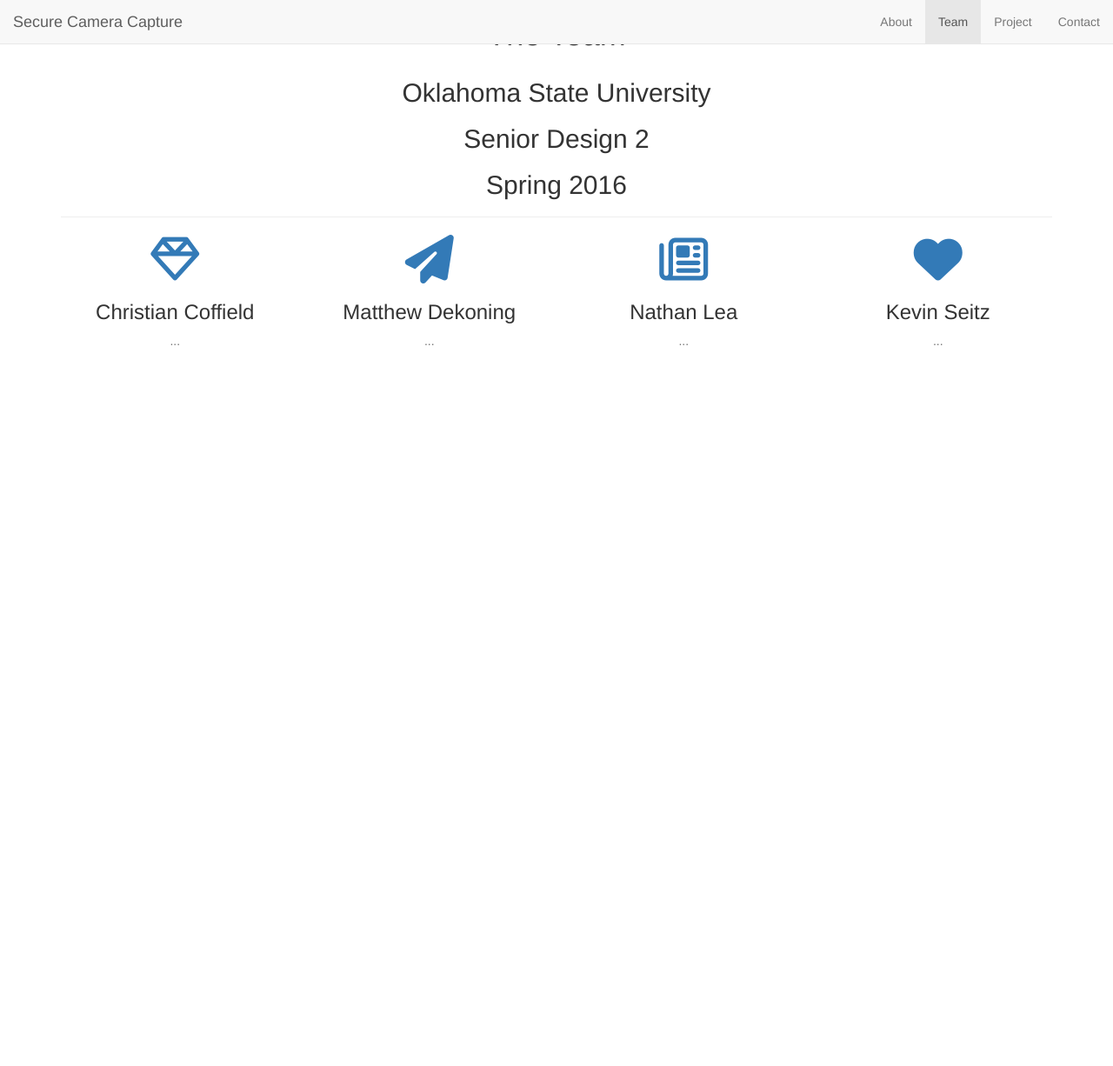
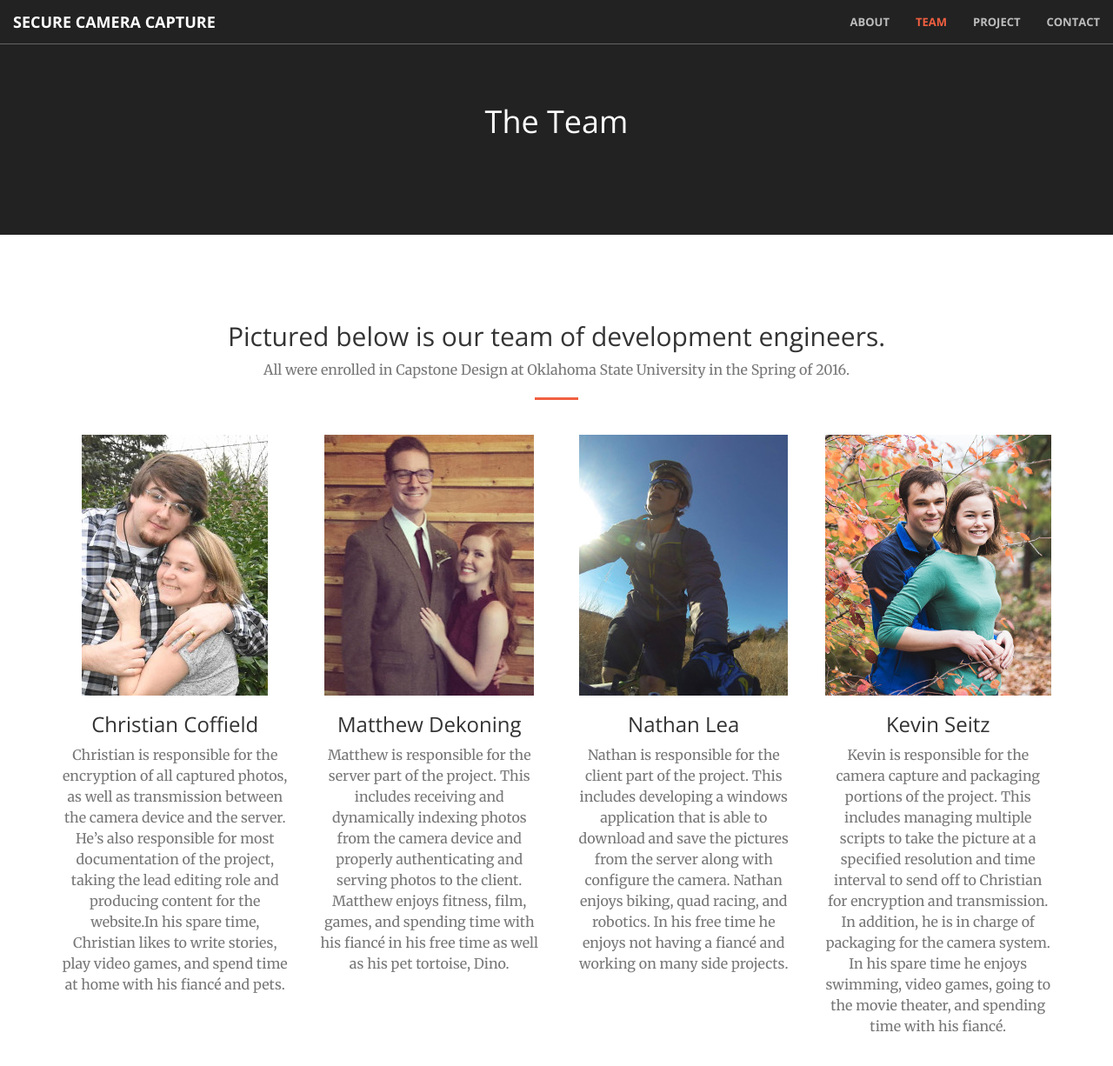
Before and after one commit to nathanlea/SecureCameraCapture, a Jekyll site: the page built from team.html, in a window 1280 px wide and 1292 px high. Shown: the top 1226 px of the window at 87% size. Built offline with Jekyll 4.4.1, drawn with Linux system fonts in a browser that asks for light colours; nearby versions of some CDN libraries; library files that are not in the unit come from our copies; Markdown is read by kramdown in place of the engine named in the settings.

Commit message:
Website Update for Prototype Presentation

```diff
--- a/about.html
+++ b/about.html
@@ -14,10 +14,12 @@
       <div class="col-lg-8 col-lg-offset-2 text-center">
         <h2 class="section-heading">The Project</h2>
         <hr class="light">
+        <p class="text-faded">Tasked by Oklahoma State University, the project definition was given to us as the following:</p>
         <p class="text-faded">“A system that snaps a picture and stores the picture in memory securely. A good system will enable a security protocol, hopefully with military-grade encryption, so that any system cannot possibly be compromised by a user or thief. The picture should also be able to be recalled at a later time.”</p>
         <h2 class="section-heading">The Goal</h2>
+        <!-- <p class="text-faded">We have narrowed that down to a specific goal statement:</p> -->
         <hr class="light">
-        <p class="text-faded">To create a secure camera system that is capable of taking pictures and securely storing them offsite to a secondary location for later retrieval</p>
+        <p class="text-faded">Our goal is to produce a secure camera system that can capture photographs, store them in an off-site server securely, and allow only the intended user to access and retrieve the files at their convenience</p>
         <!-- <a href="#" class="btn btn-default btn-xl">Button</a>
       </div>
     </div>
--- /dev/null
+++ b/css/creative.css
@@ -0,0 +1,480 @@
+/*!
+ * Start Bootstrap - Creative Bootstrap Theme (http://startbootstrap.com)
+ * Code licensed under the Apache License v2.0.
+ * For details, see http://www.apache.org/licenses/LICENSE-2.0.
+ */
+
+html,
+body {
+    width: 100%;
+    height: 100%;
+}
+
+body {
+    font-family: Merriweather,'Helvetica Neue',Arial,sans-serif;
+}
+
+hr {
+    max-width: 50px;
+    border-color: #f05f40;
+    border-width: 3px;
+}
+
+hr.light {
+    border-color: #fff;
+}
+
+a {
+    color: #f05f40;
+    -webkit-transition: all .35s;
+    -moz-transition: all .35s;
+    transition: all .35s;
+}
+
+a:hover,
+a:focus {
+    color: #eb3812;
+}
+
+h1,
+h2,
+h3,
+h4,
+h5,
+h6 {
+    font-family: 'Open Sans','Helvetica Neue',Arial,sans-serif;
+}
+
+p {
+    margin-bottom: 20px;
+    font-size: 16px;
+    line-height: 1.5;
+}
+
+.bg-primary {
+    background-color: #f05f40;
+}
+
+.bg-dark {
+    color: #fff;
+    background-color: #222;
+}
+
+.text-faded {
+    color: rgba(255,255,255,.7);
+}
+
+.title-slide {
+    color: #222;
+}
+
+section {
+    padding: 100px 0;
+}
+
+aside {
+    padding: 50px 0;
+}
+
+.no-padding {
+    padding: 0;
+}
+
+.navbar-default {
+    border-color: rgba(34,34,34,.05);
+    font-family: 'Open Sans','Helvetica Neue',Arial,sans-serif;
+    background-color: #fff;
+    -webkit-transition: all .35s;
+    -moz-transition: all .35s;
+    transition: all .35s;
+}
+
+.navbar-default .navbar-header .navbar-brand {
+    text-transform: uppercase;
+    font-family: 'Open Sans','Helvetica Neue',Arial,sans-serif;
+    font-weight: 700;
+    color: #f05f40;
+}
+
+.navbar-default .navbar-header .navbar-brand:hover,
+.navbar-default .navbar-header .navbar-brand:focus {
+    color: #eb3812;
+}
+
+.navbar-default .nav > li>a,
+.navbar-default .nav>li>a:focus {
+    text-transform: uppercase;
+    font-size: 13px;
+    font-weight: 700;
+    color: #222;
+}
+
+.navbar-default .nav > li>a:hover,
+.navbar-default .nav>li>a:focus:hover {
+    color: #f05f40;
+}
+
+.navbar-default .nav > li.active>a,
+.navbar-default .nav>li.active>a:focus {
+    color: #f05f40!important;
+    background-color: transparent;
+}
+
+.navbar-default .nav > li.active>a:hover,
+.navbar-default .nav>li.active>a:focus:hover {
+    background-color: transparent;
+}
+
+@media(min-width:768px) {
+    .navbar-default {
+        border-color: rgba(255,255,255,.3);
+        background-color: transparent;
+    }
+
+    .navbar-default .navbar-header .navbar-brand {
+        color: rgba(255,255,255,.7);
+    }
+
+    .navbar-default .navbar-header .navbar-brand:hover,
+    .navbar-default .navbar-header .navbar-brand:focus {
+        color: #fff;
+    }
+
+    .navbar-default .nav > li>a,
+    .navbar-default .nav>li>a:focus {
+        color: rgba(255,255,255,.7);
+    }
+
+    .navbar-default .nav > li>a:hover,
+    .navbar-default .nav>li>a:focus:hover {
+        color: #fff;
+    }
+
+    .navbar-default.affix {
+        border-color: rgba(34,34,34,.05);
+        background-color: #fff;
+    }
+
+    .navbar-default.affix .navbar-header .navbar-brand {
+        font-size: 14px;
+        color: #f05f40;
+    }
+
+    .navbar-default.affix .navbar-header .navbar-brand:hover,
+    .navbar-default.affix .navbar-header .navbar-brand:focus {
+        color: #eb3812;
+    }
+
+    .navbar-default.affix .nav > li>a,
+    .navbar-default.affix .nav>li>a:focus {
+        color: #222;
+    }
+
+    .navbar-default.affix .nav > li>a:hover,
+    .navbar-default.affix .nav>li>a:focus:hover {
+        color: #f05f40;
+    }
+}
+
+header {
+    position: relative;
+    width: 100%;
+    min-height: auto;
+    text-align: center;
+    color: #fff;
+    background-image: url(../img/header.jpg);
+    background-position: center;
+    -webkit-background-size: cover;
+    -moz-background-size: cover;
+    background-size: cover;
+    -o-background-size: cover;
+}
+
+header .header-content {
+    position: relative;
+    width: 100%;
+    padding: 100px 15px;
+    text-align: center;
+}
+
+header .header-content .header-content-inner h1 {
+    margin-top: 0;
+    margin-bottom: 0;
+    text-transform: uppercase;
+    font-weight: 700;
+}
+
+header .header-content .header-content-inner hr {
+    margin: 30px auto;
+}
+
+header .header-content .header-content-inner p {
+    margin-bottom: 50px;
+    font-size: 16px;
+    font-weight: 300;
+    color: rgba(255,255,255,.7);
+}
+
+@media(min-width:768px) {
+    header {
+        min-height: 100%;
+    }
+
+    header .header-content {
+        position: absolute;
+        top: 50%;
+        padding: 0 50px;
+        -webkit-transform: translateY(-50%);
+        -ms-transform: translateY(-50%);
+        transform: translateY(-50%);
+    }
+
+    header .header-content .header-content-inner {
+        margin-right: auto;
+        margin-left: auto;
+        max-width: 1000px;
+    }
+
+    header .header-content .header-content-inner p {
+        margin-right: auto;
+        margin-left: auto;
+        max-width: 80%;
+        font-size: 18px;
+    }
+}
+
+.section-heading {
+    margin-top: 0;
+}
+
+.service-box {
+    margin: 50px auto 0;
+    max-width: 400px;
+}
+
+@media(min-width:992px) {
+    .service-box {
+        margin: 20px auto 0;
+    }
+}
+
+.service-box p {
+    margin-bottom: 0;
+}
+
+.portfolio-box {
+    display: block;
+    position: relative;
+    margin: 0 auto;
+    max-width: 650px;
+}
+
+.portfolio-box .portfolio-box-caption {
+    display: block;
+    position: absolute;
+    bottom: 0;
+    width: 100%;
+    height: 100%;
+    text-align: center;
+    color: #fff;
+    opacity: 0;
+    background: rgba(240,95,64,.9);
+    -webkit-transition: all .35s;
+    -moz-transition: all .35s;
+    transition: all .35s;
+}
+
+.portfolio-box .portfolio-box-caption .portfolio-box-caption-content {
+    position: absolute;
+    top: 50%;
+    width: 100%;
+    text-align: center;
+    transform: translateY(-50%);
+}
+
+.portfolio-box .portfolio-box-caption .portfolio-box-caption-content .project-category,
+.portfolio-box .portfolio-box-caption .portfolio-box-caption-content .project-name {
+    padding: 0 15px;
+    font-family: 'Open Sans','Helvetica Neue',Arial,sans-serif;
+}
+
+.portfolio-box .portfolio-box-caption .portfolio-box-caption-content .project-category {
+    text-transform: uppercase;
+    font-size: 14px;
+    font-weight: 600;
+}
+
+.portfolio-box .portfolio-box-caption .portfolio-box-caption-content .project-name {
+    font-size: 18px;
+}
+
+.portfolio-box:hover .portfolio-box-caption {
+    opacity: 1;
+}
+
+@media(min-width:768px) {
+    .portfolio-box .portfolio-box-caption .portfolio-box-caption-content .project-category {
+        font-size: 16px;
+    }
+
+    .portfolio-box .portfolio-box-caption .portfolio-box-caption-content .project-name {
+        font-size: 22px;
+    }
+}
+
+.call-to-action h2 {
+    margin: 0 auto 20px;
+}
+
+.text-primary {
+    color: #f05f40;
+}
+
+.no-gutter > [class*=col-] {
+    padding-right: 0;
+    padding-left: 0;
+}
+
+.btn-default {
+    border-color: #fff;
+    color: #222;
+    background-color: #fff;
+    -webkit-transition: all .35s;
+    -moz-transition: all .35s;
+    transition: all .35s;
+}
+
+.btn-default:hover,
+.btn-default:focus,
+.btn-default.focus,
+.btn-default:active,
+.btn-default.active,
+.open > .dropdown-toggle.btn-default {
+    border-color: #ededed;
+    color: #222;
+    background-color: #f2f2f2;
+}
+
+.btn-default:active,
+.btn-default.active,
+.open > .dropdown-toggle.btn-default {
+    background-image: none;
+}
+
+.btn-default.disabled,
+.btn-default[disabled],
+fieldset[disabled] .btn-default,
+.btn-default.disabled:hover,
+.btn-default[disabled]:hover,
+fieldset[disabled] .btn-default:hover,
+.btn-default.disabled:focus,
+.btn-default[disabled]:focus,
+fieldset[disabled] .btn-default:focus,
+.btn-default.disabled.focus,
+.btn-default[disabled].focus,
+fieldset[disabled] .btn-default.focus,
+.btn-default.disabled:active,
+.btn-default[disabled]:active,
+fieldset[disabled] .btn-default:active,
+.btn-default.disabled.active,
+.btn-default[disabled].active,
+fieldset[disabled] .btn-default.active {
+    border-color: #fff;
+    background-color: #fff;
+}
+
+.btn-default .badge {
+    color: #fff;
+    background-color: #222;
+}
+
+.btn-primary {
+    border-color: #f05f40;
+    color: #fff;
+    background-color: #f05f40;
+    -webkit-transition: all .35s;
+    -moz-transition: all .35s;
+    transition: all .35s;
+}
+
+.btn-primary:hover,
+.btn-primary:focus,
+.btn-primary.focus,
+.btn-primary:active,
+.btn-primary.active,
+.open > .dropdown-toggle.btn-primary {
+    border-color: #ed431f;
+    color: #fff;
+    background-color: #ee4b28;
+}
+
+.btn-primary:active,
+.btn-primary.active,
+.open > .dropdown-toggle.btn-primary {
+    background-image: none;
+}
+
+.btn-primary.disabled,
+.btn-primary[disabled],
+fieldset[disabled] .btn-primary,
+.btn-primary.disabled:hover,
+.btn-primary[disabled]:hover,
+fieldset[disabled] .btn-primary:hover,
+.btn-primary.disabled:focus,
+.btn-primary[disabled]:focus,
+fieldset[disabled] .btn-primary:focus,
+.btn-primary.disabled.focus,
+.btn-primary[disabled].focus,
+fieldset[disabled] .btn-primary.focus,
+.btn-primary.disabled:active,
+.btn-primary[disabled]:active,
+fieldset[disabled] .btn-primary:active,
+.btn-primary.disabled.active,
+.btn-primary[disabled].active,
+fieldset[disabled] .btn-primary.active {
+    border-color: #f05f40;
+    background-color: #f05f40;
+}
+
+.btn-primary .badge {
+    color: #f05f40;
+    background-color: #fff;
+}
+
+.btn {
+    border: 0;
+    border-radius: 300px;
+    text-transform: uppercase;
+    font-family: 'Open Sans','Helvetica Neue',Arial,sans-serif;
+    font-weight: 700;
+}
+
+.btn-xl {
+    padding: 15px 30px;
+}
+
+::-moz-selection {
+    text-shadow: none;
+    color: #fff;
+    background: #222;
+}
+
+::selection {
+    text-shadow: none;
+    color: #fff;
+    background: #222;
+}
+
+img::selection {
+    color: #fff;
+    background: 0 0;
+}
+
+img::-moz-selection {
+    color: #fff;
+    background: 0 0;
+}
+
+body {
+    webkit-tap-highlight-color: #222;
+}
--- a/index.html
+++ b/index.html
@@ -8,7 +8,7 @@
         <div class="header-content-inner">
             <h1>Secure Camera Capture</h1>
             <hr>
-            <p>To create a secure camera system that is capable of taking pictures and securely storing them off-site to a secondary location for later retrieval</p>
+             <p class="title-slide">As a capstone design project, our team was tasked with creating a secure camera system that is capable of taking pictures and securely storing them off-site. This off-site storage should be secure itself, and be accessible for the user (and only the user!) to retrieve taken pictures.</p>
             <a href="{{ site.baseurl }}/about.html" class="btn btn-primary btn-xl page-scroll">Find Out More</a>
         </div>
     </div>
--- a/project.html
+++ b/project.html
@@ -20,7 +20,7 @@
                                 Phase I
                             </div>
                             <div class="project-name">
-                                Proposal
+                                Design
                             </div>
                         </div>
                     </div>
@@ -35,7 +35,7 @@
                                 Phase II
                             </div>
                             <div class="project-name">
-                                Prototype
+                                Prototyping
                             </div>
                         </div>
                     </div>
--- a/team.html
+++ b/team.html
@@ -12,7 +12,8 @@
     <div class="container">
         <div class="row">
             <div class="col-lg-12 text-center">
-                <h2 class="section-heading">Oklahoma State University</h2><h2>Senior Design 2</h2><h2>Spring 2016</h2>
+                <h2 class="section-heading">Pictured below is our team of development engineers.</h2>
+                <p class="text-muted">All were enrolled in Capstone Design at Oklahoma State University in the Spring of 2016.</p>
                 <hr class="primary">
             </div>
         </div>
@@ -21,30 +22,34 @@
         <div class="row">
             <div class="col-lg-3 col-md-6 text-center">
                 <div class="service-box">
-                    <i class="fa fa-4x fa-diamond wow bounceIn text-primary"></i>
+                    <img src="{{ site.baseurl }}/img/team/1_sm.jpg" alt="">
+                    <!-- <i class="fa fa-4x fa-diamond wow bounceIn text-primary"></i> -->
                     <h3>Christian Coffield</h3>
-                    <p class="text-muted">...</p>
+                    <p class="text-muted">Christian is responsible for the encryption of all captured photos, as well as transmission between the camera device and the server. He’s also responsible for most documentation of the project, taking the lead editing role and producing content for the website.In his spare time, Christian likes to write stories, play video games, and spend time at home with his fiancé and pets.</p>
                 </div>
             </div>
             <div class="col-lg-3 col-md-6 text-center">
                 <div class="service-box">
-                    <i class="fa fa-4x fa-paper-plane wow bounceIn text-primary" data-wow-delay=".1s"></i>
+                    <img src="{{ site.baseurl }}/img/team/2_sm.jpg" alt="">
+                    <!-- <i class="fa fa-4x fa-paper-plane wow bounceIn text-primary" data-wow-delay=".1s"></i>  -->
                     <h3>Matthew Dekoning</h3>
-                    <p class="text-muted">...</p>
+                    <p class="text-muted">Matthew is responsible for the server part of the project. This includes receiving and dynamically indexing photos from the camera device and properly authenticating and serving photos to the client. Matthew enjoys fitness, film, games, and spending time with his fiancé in his free time as well as his pet tortoise, Dino.</p>
                 </div>
             </div>
             <div class="col-lg-3 col-md-6 text-center">
                 <div class="service-box">
-                    <i class="fa fa-4x fa-newspaper-o wow bounceIn text-primary" data-wow-delay=".2s"></i>
+                    <img src="{{ site.baseurl }}/img/team/3_sm.jpg" alt="">
+                    <!-- <i class="fa fa-4x fa-newspaper-o wow bounceIn text-primary" data-wow-delay=".2s"></i>  -->
                     <h3>Nathan Lea</h3>
-                    <p class="text-muted">...</p>
+                    <p class="text-muted">Nathan is responsible for the client part of the project. This includes developing a windows application that is able to download and save the pictures from the server along with configure the camera. Nathan enjoys biking, quad racing, and robotics. In his free time he enjoys not having a fiancé and working on many side projects.</p>
                 </div>
             </div>
             <div class="col-lg-3 col-md-6 text-center">
                 <div class="service-box">
-                    <i class="fa fa-4x fa-heart wow bounceIn text-primary" data-wow-delay=".3s"></i>
+                    <img src="{{ site.baseurl }}/img/team/4_sm.jpg" alt="">
+                    <!-- <i class="fa fa-4x fa-heart wow bounceIn text-primary" data-wow-delay=".3s"></i> -->
                     <h3>Kevin Seitz</h3>
-                    <p class="text-muted">...</p>
+                    <p class="text-muted">Kevin is responsible for the camera capture and packaging portions of the project.  This includes managing multiple scripts to take the picture at a specified resolution and time interval to send off to Christian for encryption and transmission.  In addition, he is in charge of packaging for the camera system.  In his spare time he enjoys swimming, video games, going to the movie theater, and spending time with his fiancé.</p>
                 </div>
             </div>
         </div>
```
Also changed, not shown: project_phase1.html (+4 -4 lines), project_phase2.html (+13 -3 lines), img/team/1_sm.jpg (added), img/team/2_sm.jpg (added), img/team/3_sm.jpg (added), img/team/4_sm.jpg (added).
